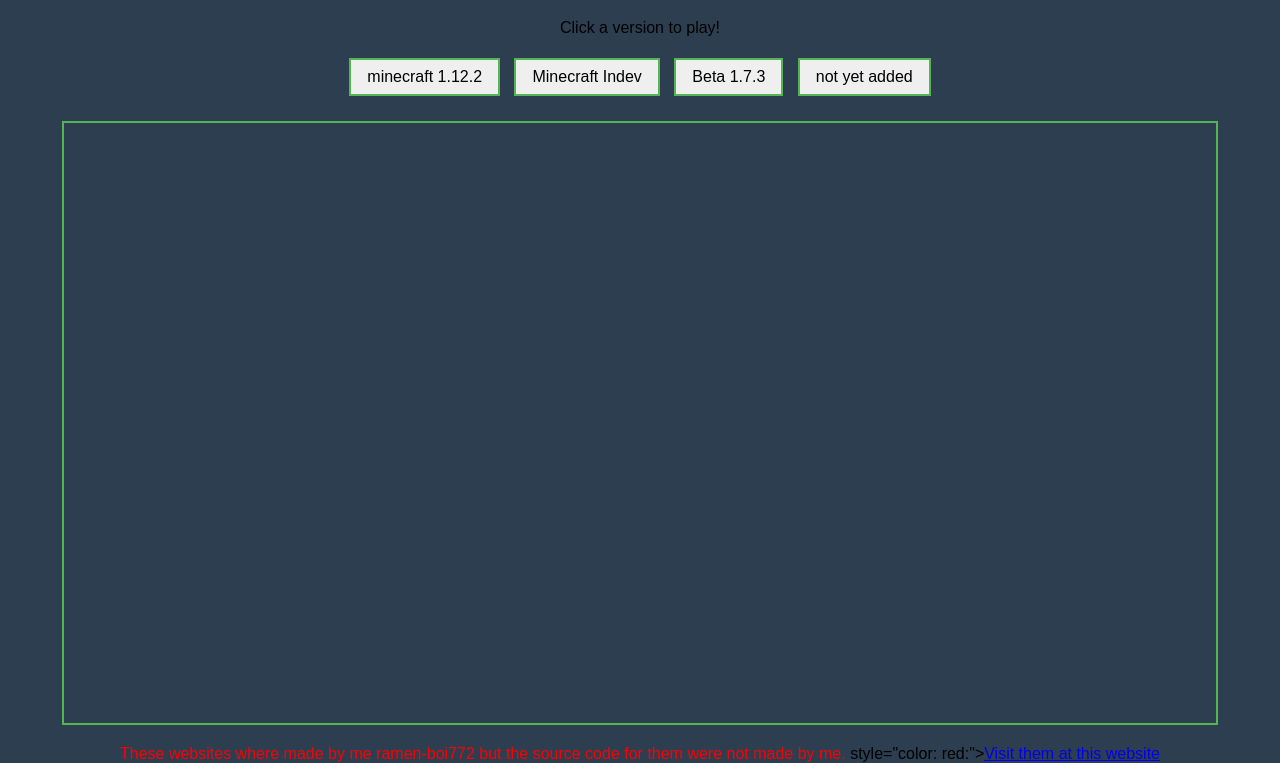
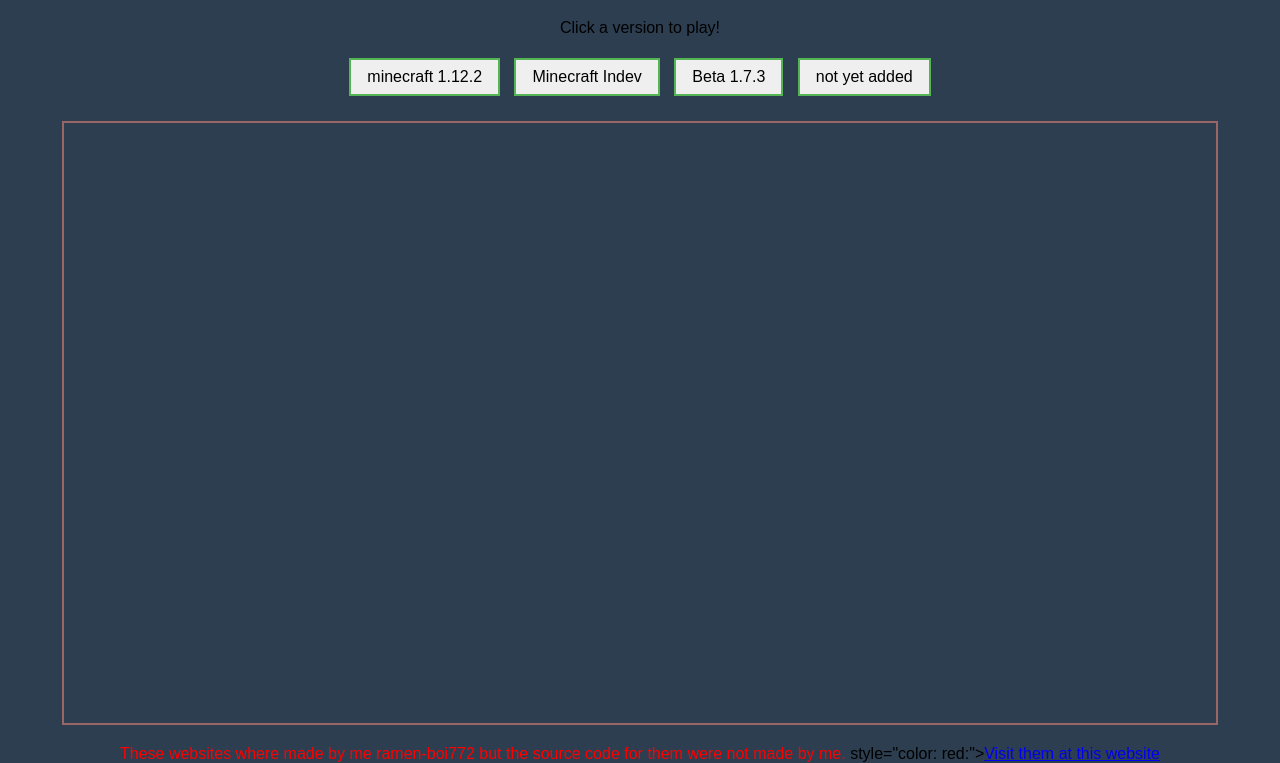
Before and after one commit to ramen-boi772/launcher-le-eaglercraft, a plain HTML site: page index.html in a window 1280 px wide. Shown: the part 61-824 px from the top of the page. Drawn offline with Linux system fonts and the light colour scheme.

Commit message:
Update index.html

```diff
--- a/index.html
+++ b/index.html
@@ -7,7 +7,7 @@
     <style>
         body { font-family: sans-serif; text-align: center; margin: 20px;}
         button { font-size: 16px; margin: 5px; padding: 8px 16px; cursor: pointer; border: 2px solid #55b555;}
-        iframe { width: 90%; height: 600px; border: 2px solid #55b555; margin-top: 20px; }
+        iframe { width: 90%; height: 600px; border: 2px solid #996666; margin-top: 20px; }
     </style>
 </head>
 <body>
```
